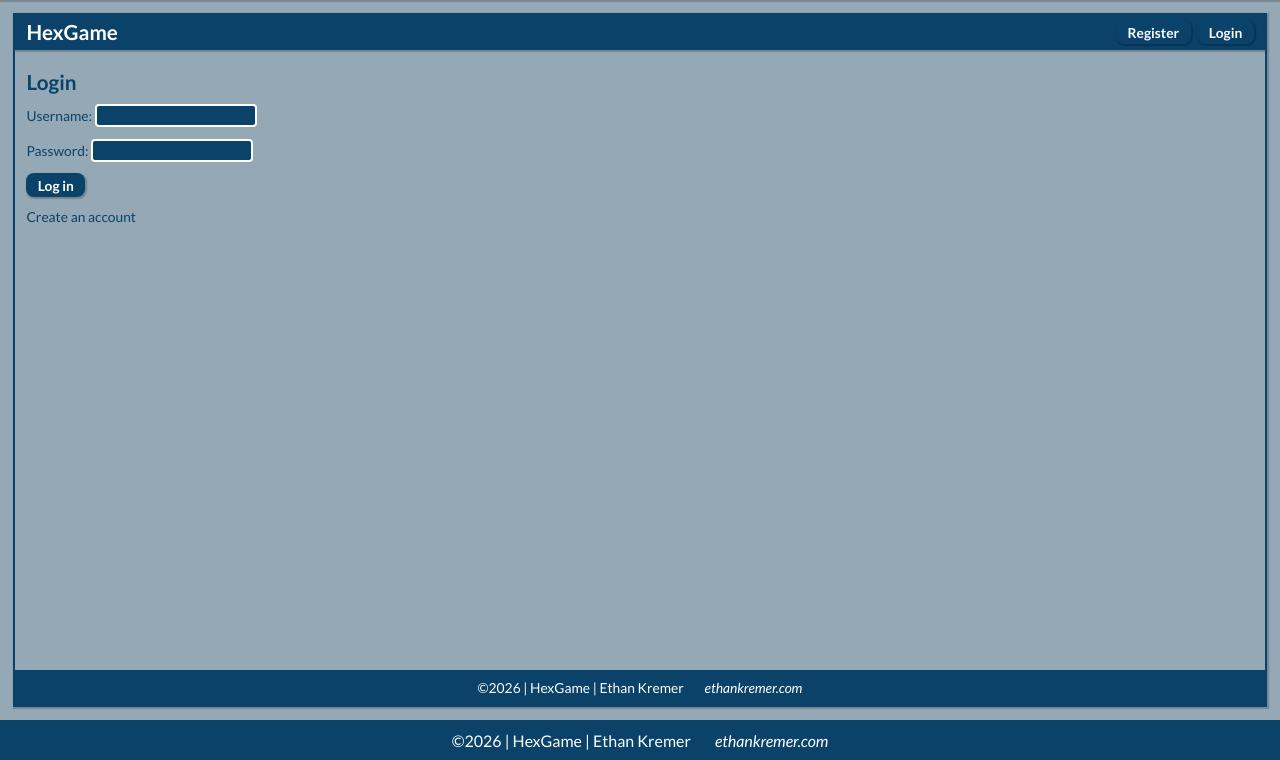
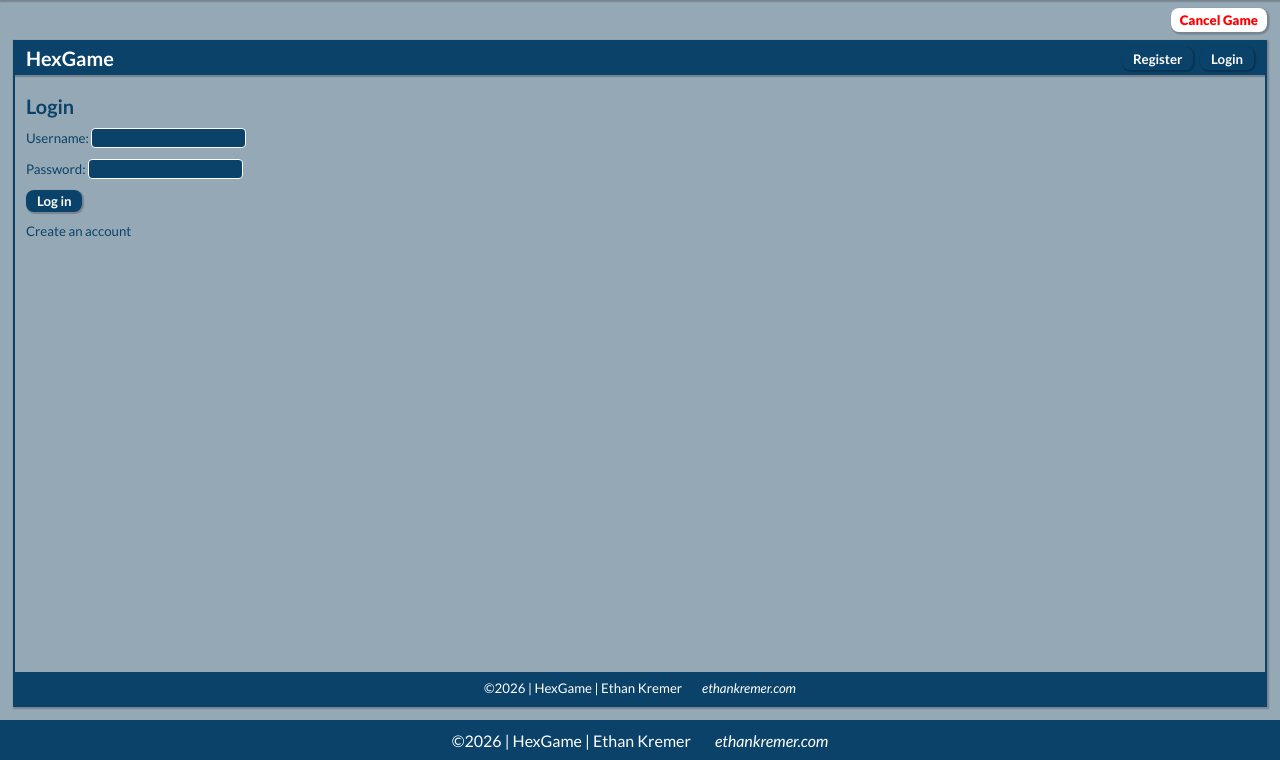
Before and after one commit to ethankremerdojc/hexgame, a Django app: template backend/hexgame/templates/hexgame/game/game.html in a window 1280 px wide. Shown: the part 40-800 px from the top of the page. Run offline with Django 5.2, Linux system fonts and the light colour scheme; the template is opened without the code that fills it: most values are stand-ins (such as "Sample title", 1, 10 or a date in 2020); data that the repository does not hold is empty; parts of the project's set-up code (start-up, migrations or seed data) failed here and were passed over.

Commit message:
add forfeiting

```diff
--- a/backend/hexgame/admin.py
+++ b/backend/hexgame/admin.py
@@ -1,6 +1,7 @@
 from django.contrib import admin
-from .models import Game, PushSubscription
+from .models import Game, Player, PushSubscription
 # Register your models here.
 
 admin.site.register(Game)
+admin.site.register(Player)
 admin.site.register(PushSubscription)
--- a/backend/hexgame/models.py
+++ b/backend/hexgame/models.py
@@ -48,7 +48,6 @@
     def __str__(self):
         return f"Game {self.id} | Creator: {self.creator} | players: {', '.join(self.player_usernames)}"
 
-
     @property
     def player_usernames(self):
         return [u.username for u in self.user_players]
@@ -60,6 +59,17 @@
     @property
     def players(self):
         return Player.objects.filter(game=self).order_by('id')
+
+    @property
+    def turns_have_been_taken(self):
+        return PlayerEvent.objects.filter(player__game=self).exists()
+
+    def player_has_made_at_least_one_move(self, user):
+        player = self.players.get(user=user)
+        return PlayerEvent.objects.filter(player=player).exists()
+
+    def get_non_forfeited_players(self):
+        return self.players.filter(forfeited=False)
 
     @property
     def chat_messages(self):
@@ -146,10 +156,13 @@
 
         return f'<span class="emoji-span-furious">{time_str} 😤</span>'
 
-
 class Player(models.Model):
     user = models.ForeignKey(User, on_delete=models.CASCADE)
     game = models.ForeignKey('Game', on_delete=models.CASCADE)
+    forfeited = models.BooleanField(default=False)
+
+    def __str__(self):
+        return f"GID: {self.game.id} | {self.user.username}"
 
 class PlayerEvent(models.Model):
     player = models.ForeignKey('Player', on_delete=models.CASCADE)
--- a/backend/hexgame/templates/hexgame/game/components/game_list.html
+++ b/backend/hexgame/templates/hexgame/game/components/game_list.html
@@ -224,6 +224,7 @@
               <button {% if game.current_player_turn_user != user %}class="secondary"{% else %}class="go-button"{% endif %}>
 
                   <span style="width: fit-content; color: white; font-weight: bold; display: block;">
+                {% if game.complete %}Winner:  {{ game.winner.username }} | {% endif %}
                     {% if game.title %}
                       {{ game.id }}: {{ game.title }}
                     {% else %}
--- a/backend/hexgame/templates/hexgame/game/game.html
+++ b/backend/hexgame/templates/hexgame/game/game.html
@@ -10,6 +10,11 @@
 {% endblock title %}
 
 {% block content %}
+  <script>
+
+
+  </script>
+
   <style>
     /* Footer and header same height right now */
     .content {
@@ -24,7 +29,7 @@
     .game-container {
       width: 100%;
       display: flex;
-      gap: var(--font-size-small);
+      gap: var(--font-size-xxsmall);
       height: 100%;
     }
 
@@ -52,6 +57,10 @@
       position: absolute;
       top: 0;
       right: 0;
+    }
+
+    .cancel-forfeit-button {
+      color: red !important;
     }
 
     @media screen and (max-width: 1200px) {
@@ -91,23 +100,26 @@
         }
       {% endif %}
     }
-  </style>
 
-  {% if user == game.creator %}
-    <style>
-      .game-info {
-        height: calc(2*var(--header-height));
-        display: flex;
-        align-items: center;
-
-        form {
-          display: flex;
-          align-items: center;
-          gap: var(--font-size-medium);
+    .game-info form {
+      display: grid;
+      height: calc(100% - 2 * var(--font-size-xxsmall));
+      padding: var(--font-size-xxsmall) 0;
+      grid-template-columns: 1fr calc(4 * var(--font-size-large));
+      gap: var(--font-size-xxsmall);
 
       p {
         display: flex;
-            flex-direction: column;
+        flex-direction: row;
+        align-items: center;
+        gap: var(--font-size-xxsmall);
+        margin-bottom: 0;
+        grid-column: 1;
+      }
+
+      button {
+        grid-column: 2;
+        padding: var(--border-width);
       }
 
       input, p, button {
@@ -128,10 +140,11 @@
         margin-left: var(--font-size-xsmall);
       }
     }
+
+    .game-info form button:first-of-type {
+      grid-row: 1;
     }
-      .game-container {
-        height: calc(100% - calc(2*var(--header-height))) !important;
-      }
+
 
     .content-inner {
       padding-top: 0;
@@ -143,11 +156,50 @@
   <section class="game-info">
     <form method="post" id="updateGameInfoForm">
       {% csrf_token %}
-          {{ form.as_p }}
+
+      {% if user == game.creator %}
+        <style>
+          .game-info {
+            height: calc(2*var(--header-height));
+          }
+
+          .game-container {
+            height: calc(100% - calc(2*var(--header-height))) !important;
+          }
+        </style>
+        {{ game_info_form.as_p }}
         <button type="submit">Update Info</button>
+      {% else %}
+        <style>
+          .game-info {
+            height: calc(var(--header-height));
+          }
+
+          .game-container {
+            height: calc(100% - var(--header-height)) !important;
+          }
+        </style>
+
+      {% endif %}
+
+      {% if not player_has_forfeited %}
+        <button type="button" class="cancel-forfeit-button inverted" id="handleCancelOrForfeitButton">
+          {% if player_has_made_at_least_one_move %}
+            Forfeit Game
+          {% else %}
+            Cancel Game
+          {% endif %}
+        </button>
+      {% else %}
+        You Forfeited.
+      {% endif %}
+
+      {% if game.complete %}
+        <h1>Winner: {{ game.winner }}</h1>
+      {% endif %}
     </form>
+
   </section>
-  {% endif %}
 
   <section class="game-container">
     <div class="game-iframe-container">
@@ -281,6 +333,17 @@
       chatInput.addEventListener("click", () => {
         chatMessages.scrollTop = chatMessages.scrollHeight;
       })
+
+      // Forfeit/Cancel Game
+
+      const stopGameButton = document.getElementById("handleCancelOrForfeitButton");
+
+      stopGameButton.addEventListener("click", () => {
+        let stopText = stopGameButton.innerHTML.trim();
+        if (confirm(`Really ${stopText}?`)) {
+          window.location = "{% url 'forfeit_or_cancel' game.id %}"
+        }
+      })
     </script>
   </section>
 {% endblock content %}
--- a/backend/hexgame/urls/game.py
+++ b/backend/hexgame/urls/game.py
@@ -6,5 +6,6 @@
     path("<int:game_id>/", game_view, name="game"),
     path("iframe/", game_iframe, name="game_iframe"),
     path("toggle_archive/", toggle_archive_game_view, name="toggle_archive_game"),
-    path("create/", create_game_view, name="create_game")
+    path("create/", create_game_view, name="create_game"),
+    path("forfeit_or_cancel/<int:game_id>/", forfeit_or_cancel_view, name="forfeit_or_cancel"),
 ]
```
Also changed, not shown: backend/hexgame/serializers.py (+2 -12 lines), backend/hexgame/views/api.py (+4 -3 lines), backend/hexgame/views/game.py (+52 -4 lines), frontend/src/App.tsx (+6 -2 lines), frontend/src/features/game/gameSlice.ts (+24 -14 lines), frontend/src/utils.ts (+13 -0 lines), backend/hexgame/migrations/0015_player_forfeited.py (added), backend/hexgame/static/gameBuild/index.js. Lines whose indentation alone changed are shown as unchanged.
